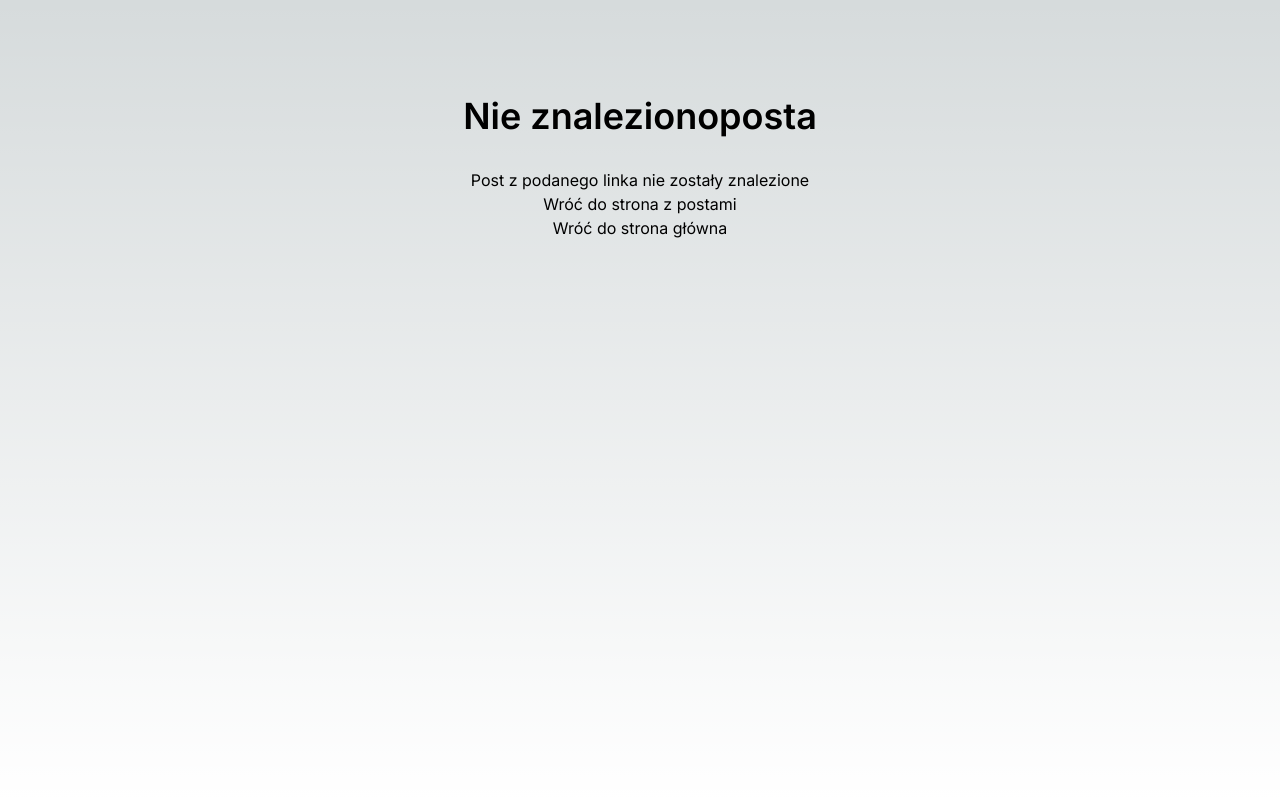
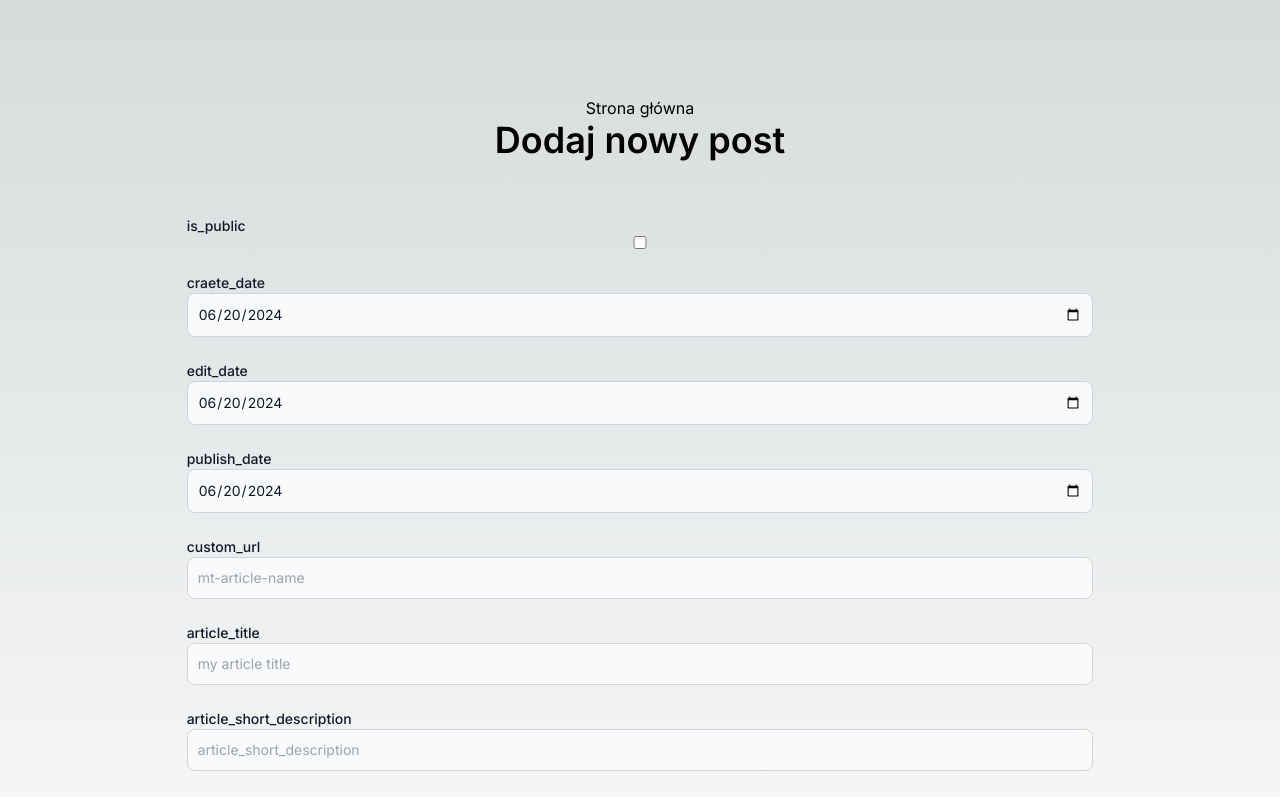
Before and after one commit to Kratak/bacicblogapp, a Next.js app: page /articles/add in a window 1280 px wide. Shown: the top 797 px of the page. Built offline with nearby package versions, Linux system fonts and the light colour scheme.

Commit message:
feat(article): add page for adding post

```diff
--- a/package.json
+++ b/package.json
@@ -9,10 +9,13 @@
     "lint": "next lint"
   },
   "dependencies": {
+    "@hookform/resolvers": "^3.6.0",
     "@vercel/postgres": "^0.8.0",
     "next": "14.2.4",
     "react": "^18",
-    "react-dom": "^18"
+    "react-dom": "^18",
+    "react-hook-form": "^7.52.0",
+    "zod": "^3.23.8"
   },
   "devDependencies": {
     "@types/node": "^20",
--- a/src/app/articles/Articles.tsx
+++ b/src/app/articles/Articles.tsx
@@ -11,7 +11,7 @@ interface ArticleResponse {
 
 async function getArticlesDescription(): Promise<Array<ArticleResponse>> {
     const {rows}: QueryResult<ArticleResponse> = await sql`
-        SELECT is_public, article_id, publish_date, custom_url, article_title, article_short_description
+        SELECT *
         FROM articles
         ORDER BY publish_date DESC;`;
     return rows
--- /dev/null
+++ b/src/app/articles/add/api.ts
@@ -0,0 +1,25 @@
+"use server"
+
+import {sql} from "@vercel/postgres";
+import {FormData} from "@/app/articles/add/layout";
+
+export async function postArticle (data: FormData) {
+    await sql`
+                    INSERT INTO articles(
+                            is_public,
+                            publish_date,
+                            edit_date,
+                            custom_url,
+                            article_title,
+                            article_wyswig,
+                            article_short_description)
+                        VALUES (
+                            ${data.is_public},
+                            ${data.publish_date},
+                            ${data.edit_date},
+                            ${data.custom_url},
+                            ${data.article_title},
+                            ${data.article_wyswig},
+                            ${data.article_short_description});
+                `;
+}
--- /dev/null
+++ b/src/app/articles/add/layout.tsx
@@ -0,0 +1,90 @@
+"use client"
+import {Inter} from 'next/font/google'
+import {useForm} from "react-hook-form";
+import {postArticle} from "@/app/articles/add/api";
+
+const inter = Inter({subsets: ['latin']})
+
+export interface FormData {
+    is_public: boolean
+    craete_date: string;
+    edit_date: string;
+    publish_date: string;
+    custom_url: string;
+    article_title: string;
+    article_short_description: string;
+    article_wyswig: string;
+}
+
+
+const currentPickerDate =new Intl.DateTimeFormat("pl", {
+    year: "numeric",
+    month: "2-digit",
+    day: "2-digit",
+}).format().split(".").reverse().join("-")
+
+export default function ArticleLayout({params: {article: articleUrl}}: {
+    children: React.ReactNode,
+    params: { article: string }
+}) {
+    const {
+        handleSubmit,
+        register,
+    } = useForm<FormData>();
+
+    async function onSubmit(data: FormData) {
+        await postArticle(data)
+    }
+    return (
+        <html lang="en">
+        <title>Dodaj nowy post</title>
+        <body className={inter.className}>
+        <main className="flex min-h-screen flex-col items-center p-24">
+            <>
+                <a href="/">Strona główna</a>
+                <h1 className={`mb-3 text-4xl font-semibold mb-8`}>Dodaj nowy post</h1>
+
+                <form className="w-5/6" onSubmit={handleSubmit(onSubmit)} method="post">
+                    <div className="mb-6">
+                        <div>
+                            <label htmlFor="is_public" className="w-full block mt-6 text-sm font-medium text-gray-900 dark:text-white">is_public</label>
+                            <input{...register("is_public" )} type="checkbox" name="is_public" id="is_public" className="bg-gray-50 border border-gray-300 text-gray-900 text-sm rounded-lg focus:ring-blue-500 focus:border-blue-500 block w-full p-2.5 dark:bg-gray-700 dark:border-gray-600 dark:placeholder-gray-400 dark:text-white dark:focus:ring-blue-500 dark:focus:border-blue-500" />
+                        </div>
+                        <div>
+                            <label htmlFor="craete_date" className="block mt-6 text-sm font-medium text-gray-900 dark:text-white">craete_date</label>
+                            <input{...register("craete_date" )} defaultValue={currentPickerDate} type="date" name="craete_date" id="craete_date" className="bg-gray-50 border border-gray-300 text-gray-900 text-sm rounded-lg focus:ring-blue-500 focus:border-blue-500 block w-full p-2.5 dark:bg-gray-700 dark:border-gray-600 dark:placeholder-gray-400 dark:text-white dark:focus:ring-blue-500 dark:focus:border-blue-500" required />
+                        </div>
+                        <div>
+                            <label htmlFor="edit_date" className="block mt-6 text-sm font-medium text-gray-900 dark:text-white">edit_date</label>
+                            <input{...register("edit_date" )} defaultValue={currentPickerDate} type="date" name="edit_date" id="edit_date" className="bg-gray-50 border border-gray-300 text-gray-900 text-sm rounded-lg focus:ring-blue-500 focus:border-blue-500 block w-full p-2.5 dark:bg-gray-700 dark:border-gray-600 dark:placeholder-gray-400 dark:text-white dark:focus:ring-blue-500 dark:focus:border-blue-500" required />
+                        </div>
+                        <div>
+                            <label htmlFor="publish_date" className="block mt-6 text-sm font-medium text-gray-900 dark:text-white">publish_date</label>
+                            <input{...register("publish_date" )} defaultValue={currentPickerDate} type="date" name="publish_date" id="publish_date" className="bg-gray-50 border border-gray-300 text-gray-900 text-sm rounded-lg focus:ring-blue-500 focus:border-blue-500 block w-full p-2.5 dark:bg-gray-700 dark:border-gray-600 dark:placeholder-gray-400 dark:text-white dark:focus:ring-blue-500 dark:focus:border-blue-500" required />
+                        </div>
+                        <div>
+                            <label htmlFor="custom_url" className="block mt-6 text-sm font-medium text-gray-900 dark:text-white">custom_url</label>
+                            <input{...register("custom_url" )}  type="text" name="custom_url" id="custom_url" className="bg-gray-50 border border-gray-300 text-gray-900 text-sm rounded-lg focus:ring-blue-500 focus:border-blue-500 block w-full p-2.5 dark:bg-gray-700 dark:border-gray-600 dark:placeholder-gray-400 dark:text-white dark:focus:ring-blue-500 dark:focus:border-blue-500" placeholder="mt-article-name" required />
+                        </div>
+                        <div>
+                            <label htmlFor="article_title" className="block mt-6 text-sm font-medium text-gray-900 dark:text-white">article_title</label>
+                            <input{...register("article_title" )}  type="text" name="article_title" id="article_title" className="bg-gray-50 border border-gray-300 text-gray-900 text-sm rounded-lg focus:ring-blue-500 focus:border-blue-500 block w-full p-2.5 dark:bg-gray-700 dark:border-gray-600 dark:placeholder-gray-400 dark:text-white dark:focus:ring-blue-500 dark:focus:border-blue-500" placeholder="my article title" required />
+                        </div>
+                        <div>
+                            <label htmlFor="article_short_description" className="block mt-6 text-sm font-medium text-gray-900 dark:text-white">article_short_description</label>
+                            <input{...register("article_short_description" )}  type="text" name="article_short_description" id="article_short_description" className="bg-gray-50 border border-gray-300 text-gray-900 text-sm rounded-lg focus:ring-blue-500 focus:border-blue-500 block w-full p-2.5 dark:bg-gray-700 dark:border-gray-600 dark:placeholder-gray-400 dark:text-white dark:focus:ring-blue-500 dark:focus:border-blue-500" placeholder="article_short_description" required />
+                        </div>
+                        <div>
+                            <label htmlFor="article_wyswig" className="block mt-6 text-sm font-medium text-gray-900 dark:text-white">paste here article_wyswig</label>
+                            <textarea {...register("article_wyswig" )}  name="article_wyswig" id="article_wyswig" className="bg-gray-50 border border-gray-300 text-gray-900 text-sm rounded-lg focus:ring-blue-500 focus:border-blue-500 block w-full p-2.5 dark:bg-gray-700 dark:border-gray-600 dark:placeholder-gray-400 dark:text-white dark:focus:ring-blue-500 dark:focus:border-blue-500" placeholder="content" required />
+                        </div>
+                    </div>
+                    <button type="submit" className="text-white bg-blue-700 hover:bg-blue-800 focus:ring-4 focus:outline-none focus:ring-blue-300 font-medium rounded-lg text-sm w-full sm:w-auto px-5 py-2.5 text-center dark:bg-blue-600 dark:hover:bg-blue-700 dark:focus:ring-blue-800">Submit</button>
+                </form>
+                <a href="/articles">Pozostałe posty</a>
+            </>
+        </main>
+        </body>
+        </html>
+    )
+}
--- /dev/null
+++ b/src/app/articles/add/page.tsx
@@ -0,0 +1,6 @@
+export default function Article() {
+    return (
+        <main className="flex min-h-screen flex-col items-center justify-between p-24">
+        </main>
+    )
+}
```
Also changed, not shown: 1 other file (tests, documents, lock files or other folders).
